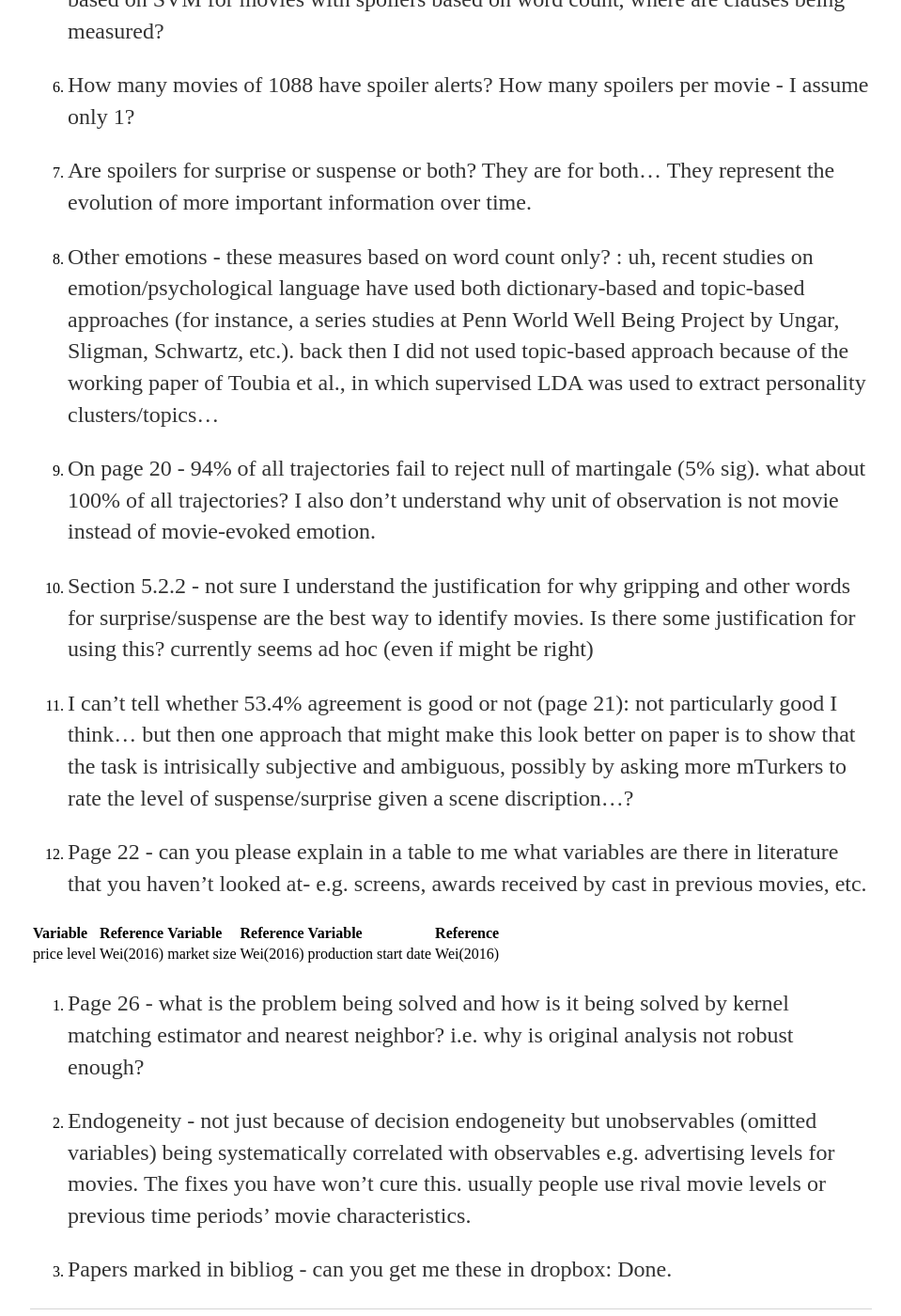
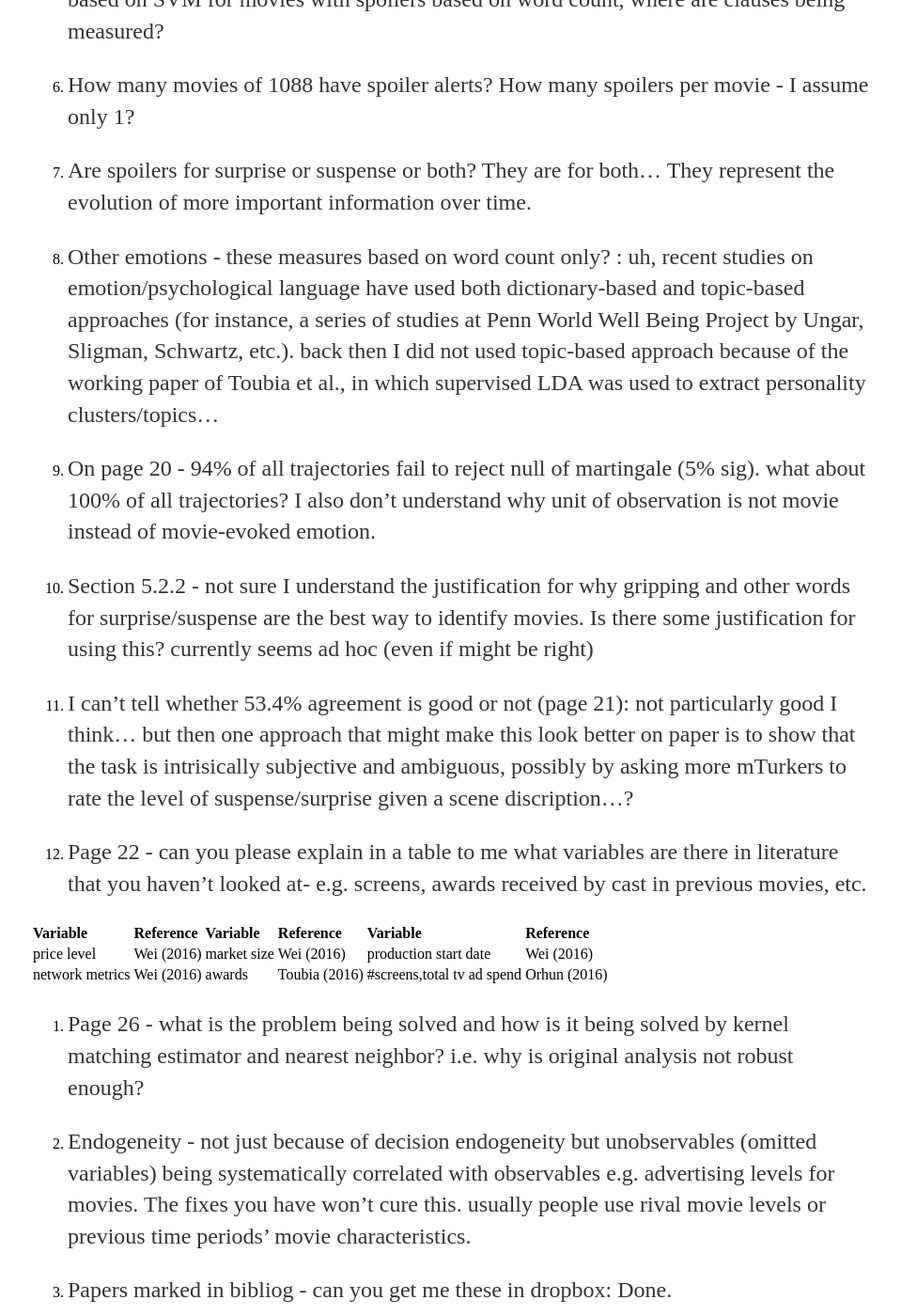
Before and after one commit to shenglih/shenglih.github.io, a Jekyll site: the page built from _posts/2017-07-16-post1.md, in a window 1280 px wide and 1400 px high, scrolled down 641 px. Shown: the whole window at 94% size, without its empty margins (160-1119 px from the left). Built offline with Jekyll 4.4.1, drawn with Linux system fonts in a browser that asks for light colours.

Commit message:
Update 2017-07-16-post1.md

```diff
--- a/_posts/2017-07-16-post1.md
+++ b/_posts/2017-07-16-post1.md
@@ -21,7 +21,7 @@ date: 2017-07-16
 7. Are spoilers for surprise or suspense or both? They are for both... They represent the evolution of more important information over time.
 
 
-8. Other emotions - these measures based on word count only? : uh, recent studies on emotion/psychological language have used both dictionary-based and topic-based approaches (for instance, a series studies at Penn World Well Being Project by Ungar, Sligman, Schwartz, etc.). back then I did not used topic-based approach because of the working paper of Toubia et al., in which supervised LDA was used to extract personality clusters/topics...
+8. Other emotions - these measures based on word count only? : uh, recent studies on emotion/psychological language have used both dictionary-based and topic-based approaches (for instance, a series of studies at Penn World Well Being Project by Ungar, Sligman, Schwartz, etc.). back then I did not used topic-based approach because of the working paper of Toubia et al., in which supervised LDA was used to extract personality clusters/topics...
 
 9. On page 20 - 94% of all trajectories fail to reject null of martingale (5% sig). what about 100% of all trajectories?  I also don’t understand why unit of observation is not movie instead of movie-evoked emotion.
 
@@ -32,9 +32,10 @@ date: 2017-07-16
 
 12. Page 22 -  can you please explain in a table to me what variables are there in literature that you haven’t looked at-  e.g. screens, awards received by cast in previous movies, etc.
 
-|Variable   |Reference |Variable    |Reference |Variable             |Reference |
-|:----------|:---------|:-----------|:---------|:--------------------|:---------|
-|price level|Wei(2016) |market size |Wei(2016) |production start date|Wei(2016) |
+|Variable   |Reference  |Variable    |Reference  |Variable             |Reference  |
+|:----------|:----------|:-----------|:----------|:--------------------|:----------|
+|price level|Wei (2016) |market size |Wei (2016) |production start date|Wei (2016) |
+|network metrics|Wei (2016)|awards|Toubia (2016)|#screens,total tv ad spend|Orhun (2016)|
 
 
 
```
